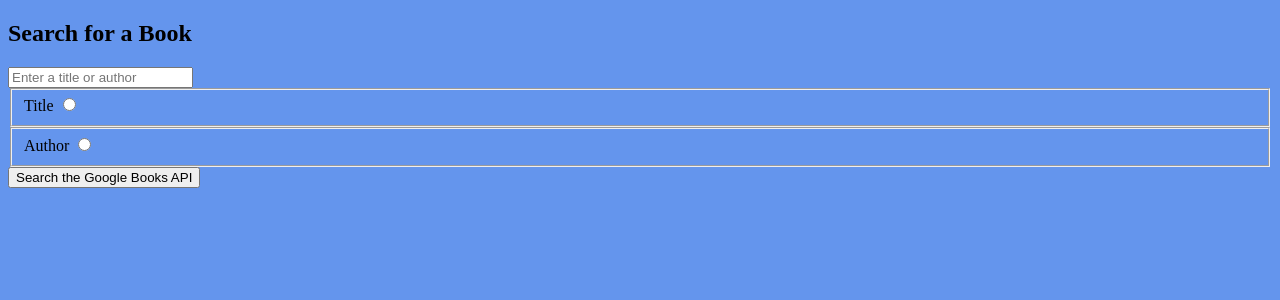
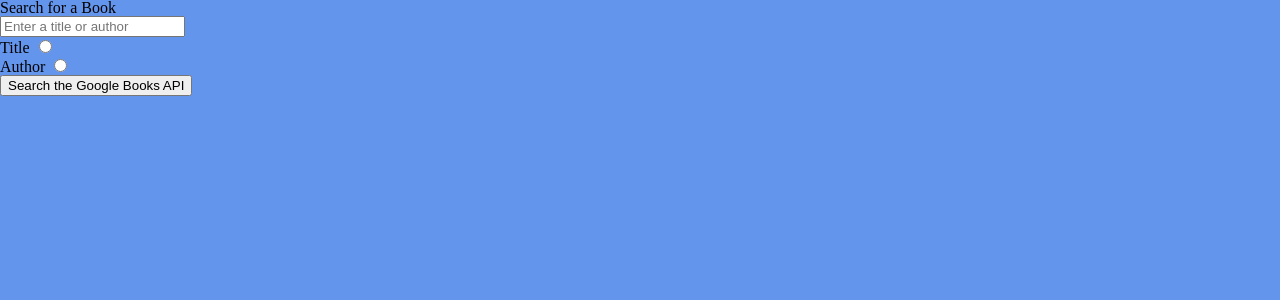
Before and after one commit to Rayxclockwork/book_app, a Node server app: page / in a window 1280 px wide. Shown: the top 300 px of the page. Run offline with Node 20, Linux system fonts and the light colour scheme.

Commit message:
basic stylibg

```diff
--- a/public/styles/base.css
+++ b/public/styles/base.css
@@ -0,0 +1,7 @@
+@import 'layout.css';
+@import 'modules.css';
+@import 'icons.css';
+
+body{
+  background-color: cornflowerblue;
+}
--- a/public/styles/layout.css
+++ b/public/styles/layout.css
@@ -1,3 +1,21 @@
-body{
-  background-color: cornflowerblue;
+h1 {
+  font-size: 2em;
+  color: white;
+  text-align: center;
 }
+
+ul {
+  display: flexbox;
+  width: 80%;
+  margin: auto;
+  text-align: center;
+}
+
+ul li {
+  margin: 1em;
+}
+
+.desc {
+  width: 50%;
+  margin: 1em auto;
+}
--- a/public/styles/reset.css
+++ b/public/styles/reset.css
@@ -0,0 +1,48 @@
+/* http://meyerweb.com/eric/tools/css/reset/
+   v2.0 | 20110126
+   License: none (public domain)
+*/
+
+html, body, div, span, applet, object, iframe,
+h1, h2, h3, h4, h5, h6, p, blockquote, pre,
+a, abbr, acronym, address, big, cite, code,
+del, dfn, em, img, ins, kbd, q, s, samp,
+small, strike, strong, sub, sup, tt, var,
+b, u, i, center,
+dl, dt, dd, ol, ul, li,
+fieldset, form, label, legend,
+table, caption, tbody, tfoot, thead, tr, th, td,
+article, aside, canvas, details, embed,
+figure, figcaption, footer, header, hgroup,
+menu, nav, output, ruby, section, summary,
+time, mark, audio, video {
+	margin: 0;
+	padding: 0;
+	border: 0;
+	font-size: 100%;
+	font: inherit;
+	vertical-align: baseline;
+}
+/* HTML5 display-role reset for older browsers */
+article, aside, details, figcaption, figure,
+footer, header, hgroup, menu, nav, section {
+	display: block;
+}
+body {
+	line-height: 1;
+}
+ol, ul {
+	list-style: none;
+}
+blockquote, q {
+	quotes: none;
+}
+blockquote:before, blockquote:after,
+q:before, q:after {
+	content: '';
+	content: none;
+}
+table {
+	border-collapse: collapse;
+	border-spacing: 0;
+}
--- a/server.js
+++ b/server.js
@@ -14,6 +14,7 @@ app.use(express.static('public'));
 
 app.get('/', newPage);
 app.post('/searches', bookSearch);
+app.get('*', handleError);
 
 function newPage(req, res){
   // let url =
@@ -42,6 +43,10 @@ function bookSearch(req, res){
       })
       res.status(200).render('pages/searches/show', {bookList: bookArray});
     })
+    .catch((error) => {
+      console.error(error);
+      res.status(500).send('server error.');
+    });
 }
 
 function Book(bookObject){
@@ -50,19 +55,18 @@ function Book(bookObject){
   if(regex.test(bookObject.image)) {
     bookObject.image.replace(regex, 'https:');
   }
-  let bookAuthors = bookObject.authors[0];
-  for(let i=0; i < bookObject.authors.length; i++) {
-    if(i !== bookObject.authors.length - 1){
-      bookAuthors += `${bookObject.authors[i]}, `;
-    } else {
-      bookAuthors += `${bookObject.authors[i]}`;
-    }
-  }
+
   this.cover = bookObject.imageLinks.thumbnail || placeholder;
   this.title = bookObject.title || 'no title available';
-  this.authors = bookAuthors || 'no author info available';
+  this.authors = bookObject.authors || 'no author info available';
   this.description = bookObject.description || 'no description available';
 }
+
+
+function handleError(request, response) {
+  response.status(404).send('Server connection problem');
+}
+
 
 app.listen(PORT, () => {
   console.log(`living on ${PORT}`);
--- a/views/pages/index.ejs
+++ b/views/pages/index.ejs
@@ -4,7 +4,7 @@
   <meta charset="UTF-8">
   <meta name="viewport" content="width=device-width, initial-scale=1.0">
   <link rel="stylesheet" href="styles/reset.css">
-  <link rel="stylesheet" href="styles/layout.css">
+  <link rel="stylesheet" href="styles/base.css">
   <title>Book app</title>
 </head>
 <body>
--- a/views/pages/searches/show.ejs
+++ b/views/pages/searches/show.ejs
@@ -4,8 +4,8 @@
   <meta charset="UTF-8">
   <meta name="viewport" content="width=device-width, initial-scale=1.0">
   <title>Book Results</title>
-  <link rel="stylesheet" href="styles/reset.css">
-  <link rel="stylesheet" href="styles/layout.css">
+  <link rel="stylesheet" href="../styles/reset.css">
+  <link rel="stylesheet" href="../styles/base.css">
 </head>
 <body>
   <h1>Book Results</h1>
@@ -14,7 +14,7 @@
       <li><img src=<%= book.cover %></li>
       <li><%= book.title %></li>
       <li><%= book.authors %></li>
-      <li><%= book.description %></li>
+      <li class="desc"><%= book.description %></li>
     <% }) %>
   </ul>
 </body>
```
Also changed, not shown: README.md.
